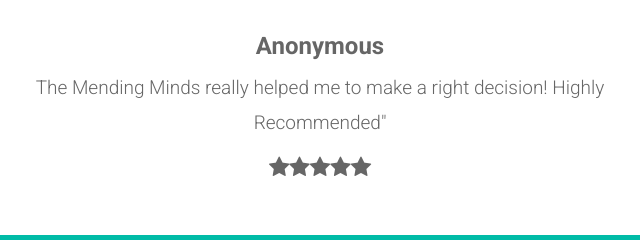
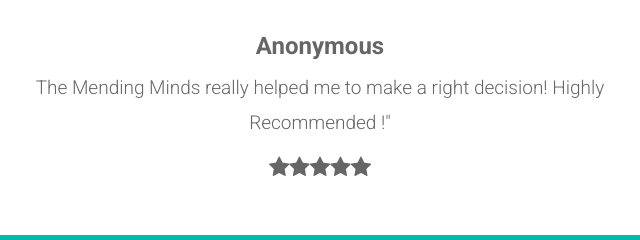
Before and after one commit to apurvabhardwaj14/themendingminds, a plain HTML site: page index.html in a window 1280 px wide. Shown: the part 1979-2219 px from the top of the page, 320-960 px from the left. Drawn offline with Linux system fonts and the light colour scheme.

Commit message:
newchange

```diff
--- a/index.html
+++ b/index.html
@@ -271,7 +271,7 @@
 					<img src="http://wowthemes.net/demo/salique/salique-boxed/images/temp/avatar2.png" alt="Awesome Support">
 					<h3>Anonymous</h3>
 					<p>
-						The Mending Minds really helped me to make a right decision! Highly Recommended"
+						The Mending Minds really helped me to make a right decision! Highly Recommended !"
 					</p>
 					<i class="fa fa-star"></i><i class="fa fa-star"></i><i class="fa fa-star"></i><i class="fa fa-star"></i><i class="fa fa-star"></i>
 				</div>
```
